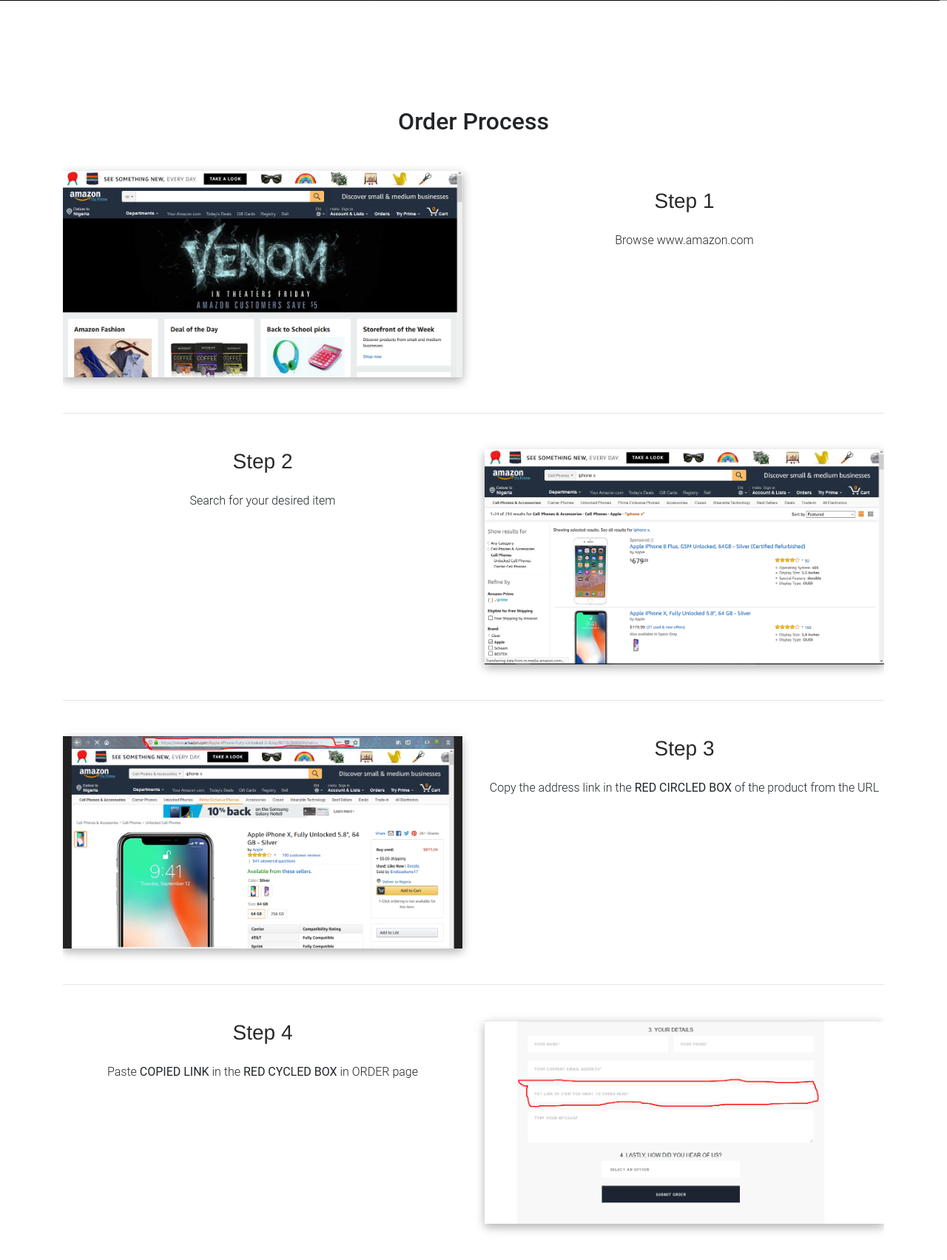
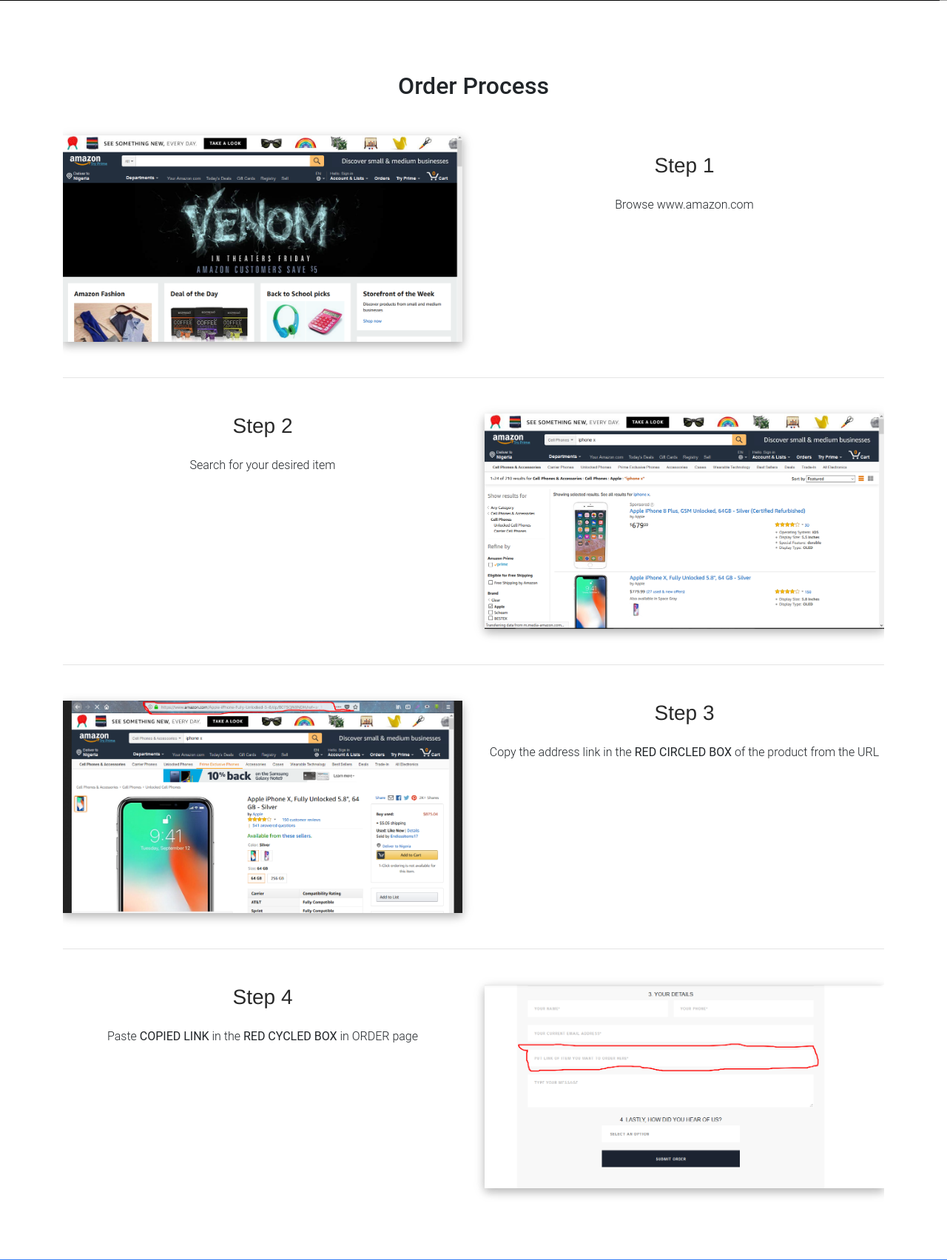
Before and after one commit to emmacode/ados, a PHP site: page /home.php in a window 1280 px wide. Shown: the part 599-2302 px from the top of the page at 74% size. Run offline with PHP 8.4, Linux system fonts and the light colour scheme; some libraries are stand-ins or nearby versions; some web fonts are replaced.

Commit message:
git commit -m 'changed'

```diff
--- a/home.php
+++ b/home.php
@@ -54,7 +54,7 @@
 </div>
 <!--container-->
     <div class="container">
-    <section class="mt-5 ">
+    <section>
     <h2 class="h2 text-center mb-5">Order Process</h2>
         <!-- first row -->
        <div class="row">
--- a/inc/header.php
+++ b/inc/header.php
@@ -15,7 +15,7 @@
    <link rel="stylesheet" href="https://maxcdn.bootstrapcdn.com/font-awesome/4.7.0/css/font-awesome.min.css">
     <!-- Bootstrap core css -->
     <link rel="stylesheet" href="css/bootstrap.min.css" type="text/css">
-    <!-- Material Design Bootstrap -->
+    <!-- MDB -->
   <link href="css/mdb.min.css" rel="stylesheet">
   <!-- Animate core css -->
     <link rel="stylesheet" href="css/animate.css">
```
Also changed, not shown: inc/footer.php (+5 -2 lines), images/Ados-e 4.png (deleted), images/Ados-e-4.png (deleted), images/Ados-e.jpg (deleted), images/hand.jpg (deleted).
